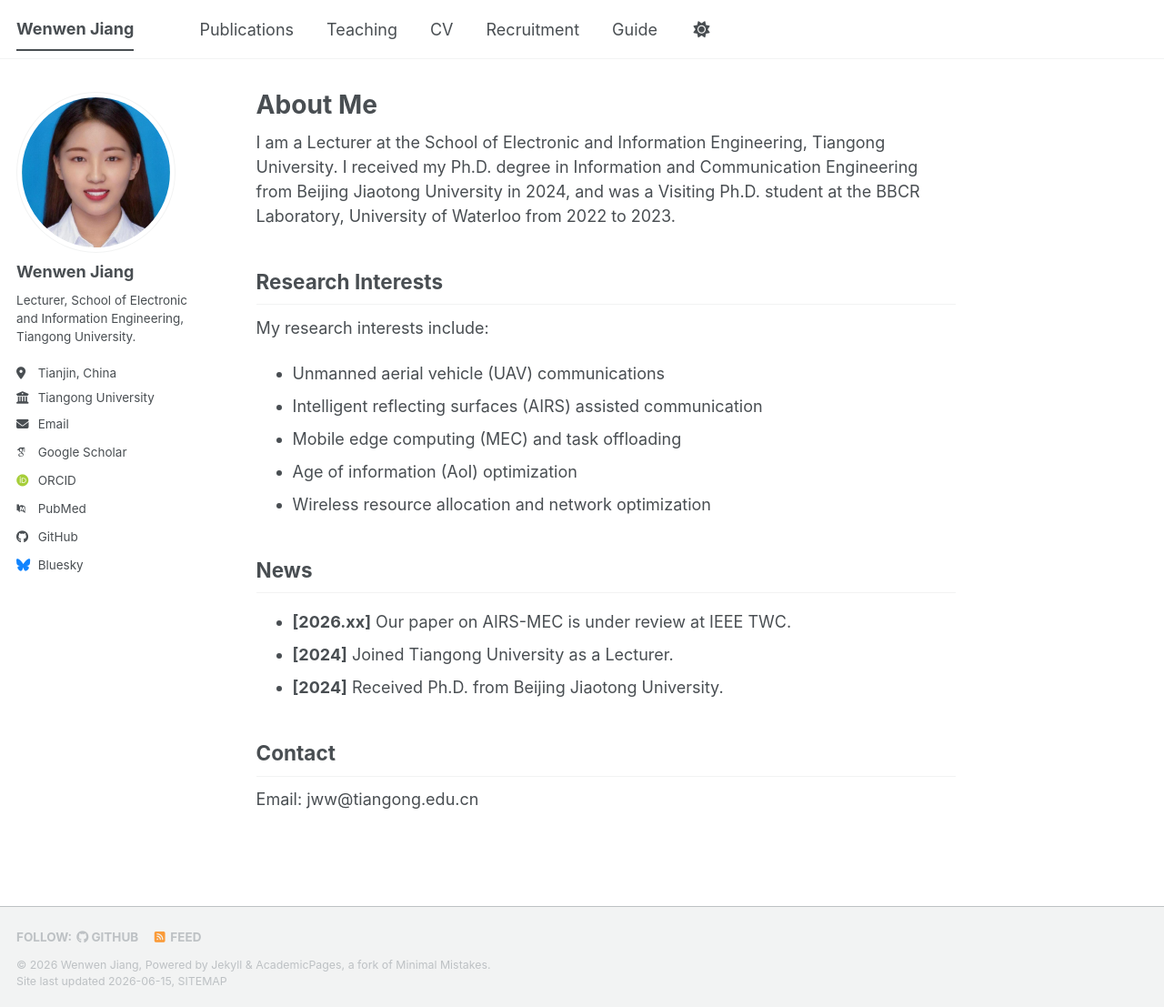
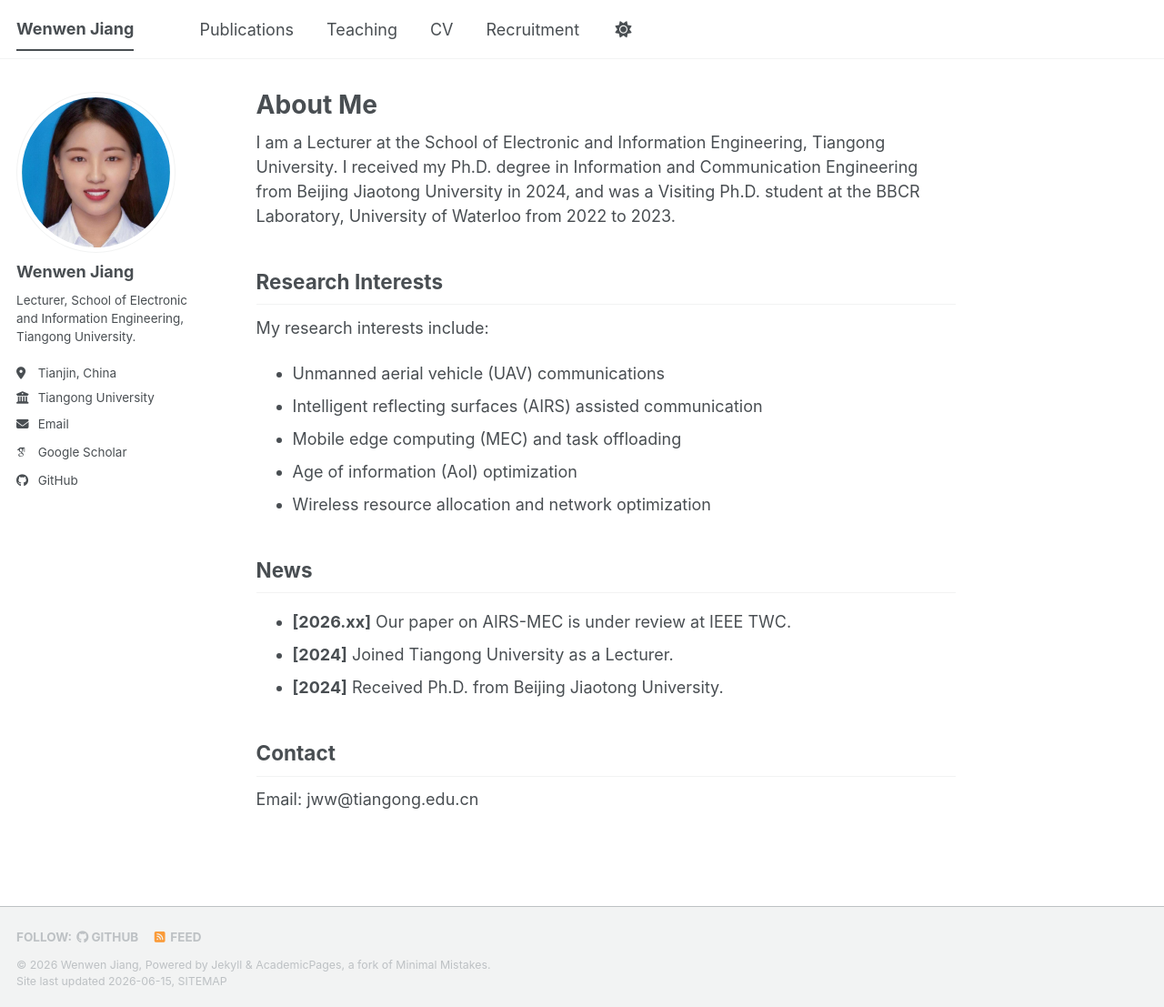
Before and after one commit to Jiangjiangbjtu/Jiangjiangbjtu.github.io, a Jekyll site: the page built from _pages/about.md, in a window 1280 px wide and 1107 px high. Shown: the whole window at 91% size. Built offline with Jekyll 4.4.1, drawn with Linux system fonts in a browser that asks for light colours; some web fonts are replaced; a script bundle is joined from its source files by our own code; library files that are not in the unit come from our copies.

Commit message:
fix profile photo and clean up sidebar

```diff
--- a/_config.yml
+++ b/_config.yml
@@ -38,10 +38,10 @@ author:
   googlescholar    : "https://scholar.google.com/citations?user=w_mELm8AAAAJ&hl=zh-CN"
   inspire-hep      : # URL
   impactstory      : # URL
-  orcid            : "https://orcid.org/yourorcidurl"
+  # orcid            : "https://orcid.org/yourorcidurl"
   semantic         : # URL
   ssrn             : # URL
-  pubmed           : "https://www.ncbi.nlm.nih.gov/pubmed/?term=john+snow"
+  # pubmed           : "https://www.ncbi.nlm.nih.gov/pubmed/?term=john+snow"
   researchgate     : # URL
   scopus           : # URL
   zotero           : # URL
@@ -57,7 +57,7 @@ author:
 
   # Social media
   artstation       : # Username
-  bluesky          : "bsky.app" # Replace this with you Bluesky username
+   # bluesky          : "bsky.app" # Replace this with you Bluesky username
   facebook         : # Username
   flickr           : # Username
   foursquare       : # Username
--- a/_data/navigation.yml
+++ b/_data/navigation.yml
@@ -31,6 +31,3 @@ main:
 
   # - title: "CV"
   #   url: /cv-json/
-
-  - title: "Guide"
-    url: /markdown/
```
